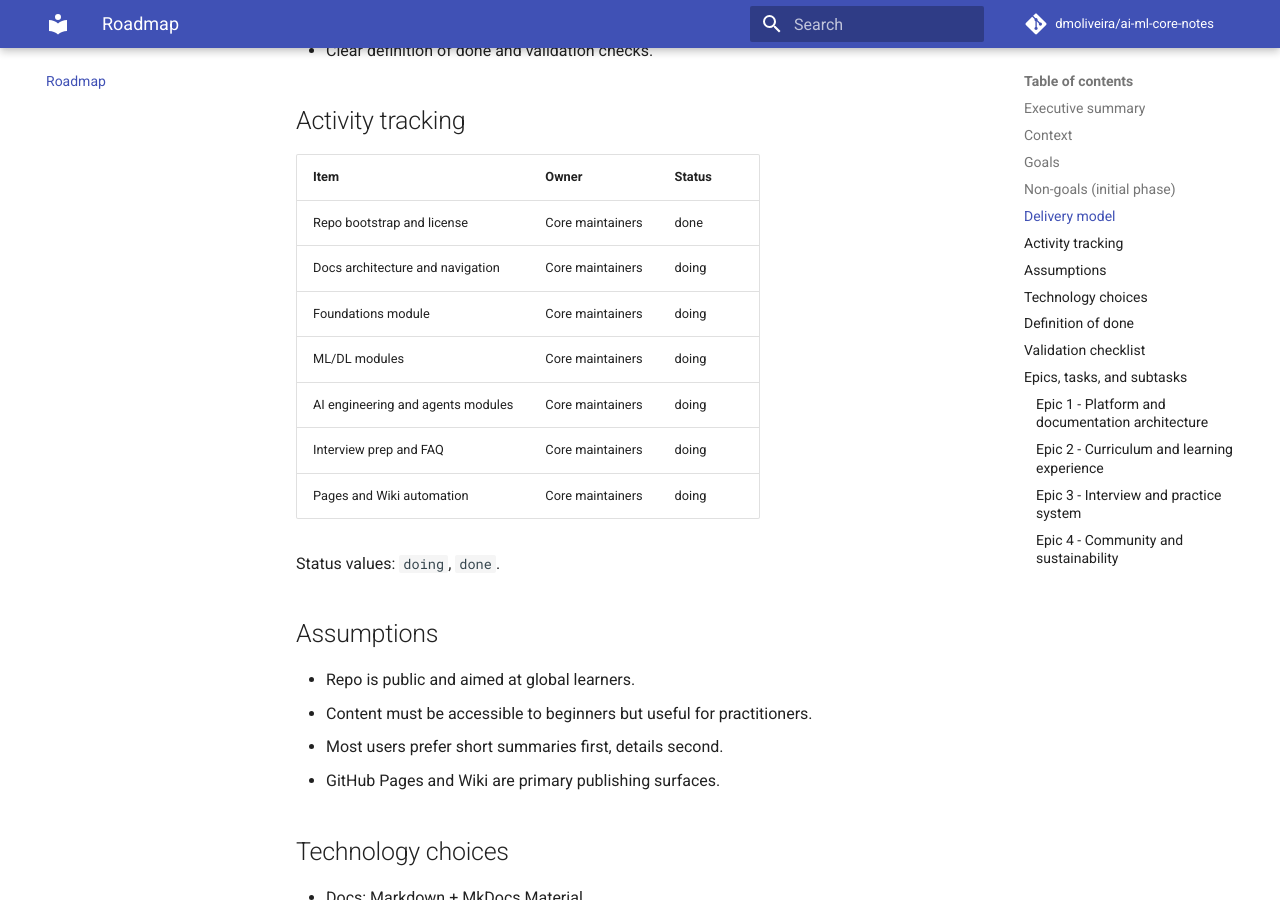
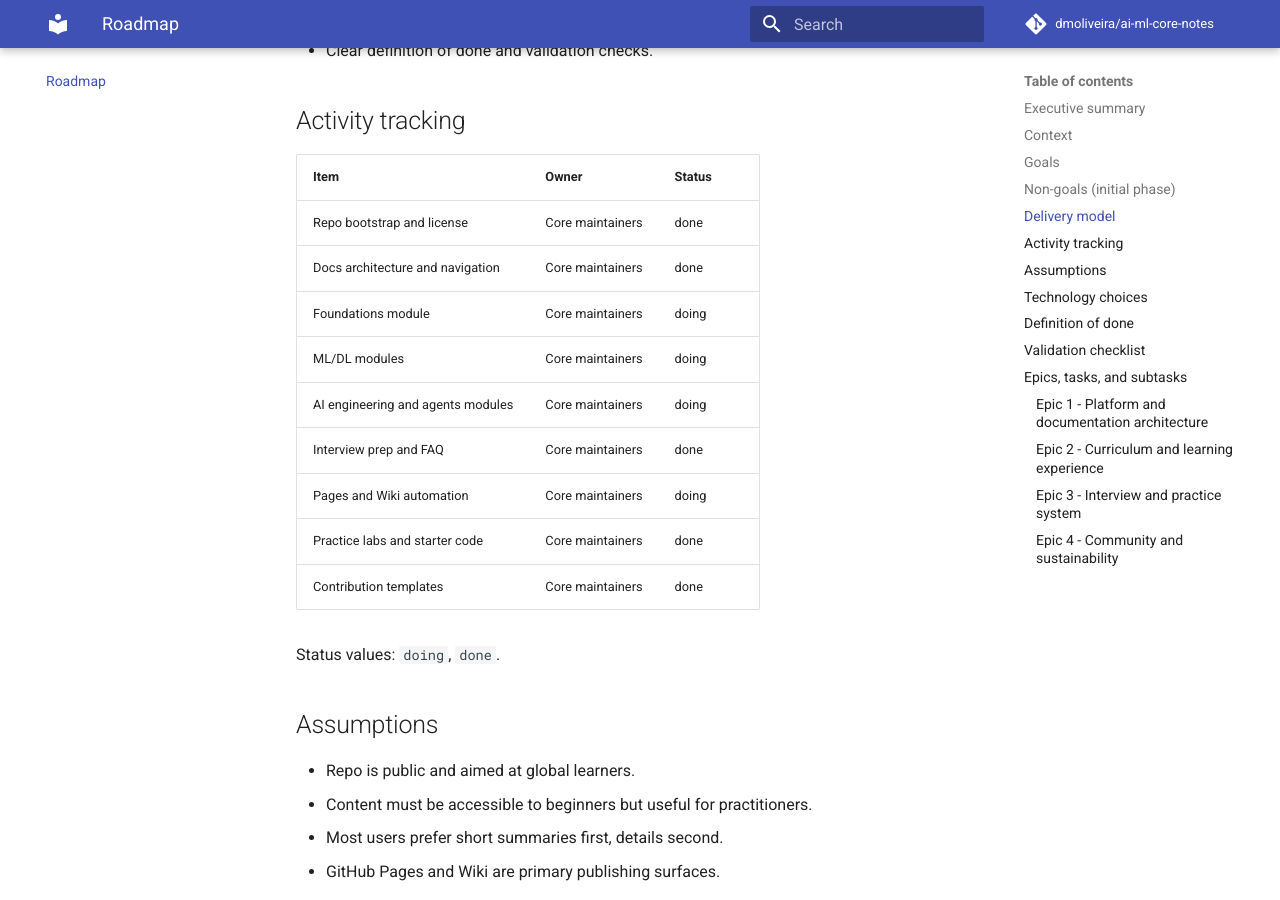
Before and after one commit to dmoliveira/ai-ml-core-notes, an MkDocs documentation site: the page built from docs/plan/project-plan.md, in a window 1280 px wide and 900 px high, scrolled down 1128 px. Built offline with MkDocs 1.6.1 and Material for MkDocs 9.7.7, drawn with Linux system fonts in a browser that asks for light colours; comment, search, counter and statistics services are not loaded.

Commit message:
Add contribution templates and update roadmap activity states

```diff
--- a/docs/plan/project-plan.md
+++ b/docs/plan/project-plan.md
@@ -37,12 +37,14 @@ It serves two core needs: practical learning for building real AI systems and in
 | Item | Owner | Status |
 | --- | --- | --- |
 | Repo bootstrap and license | Core maintainers | done |
-| Docs architecture and navigation | Core maintainers | doing |
+| Docs architecture and navigation | Core maintainers | done |
 | Foundations module | Core maintainers | doing |
 | ML/DL modules | Core maintainers | doing |
 | AI engineering and agents modules | Core maintainers | doing |
-| Interview prep and FAQ | Core maintainers | doing |
+| Interview prep and FAQ | Core maintainers | done |
 | Pages and Wiki automation | Core maintainers | doing |
+| Practice labs and starter code | Core maintainers | done |
+| Contribution templates | Core maintainers | done |
 
 Status values: `doing`, `done`.
 
```
Also changed, not shown: .github/PULL_REQUEST_TEMPLATE.md (added), 2 other files.
